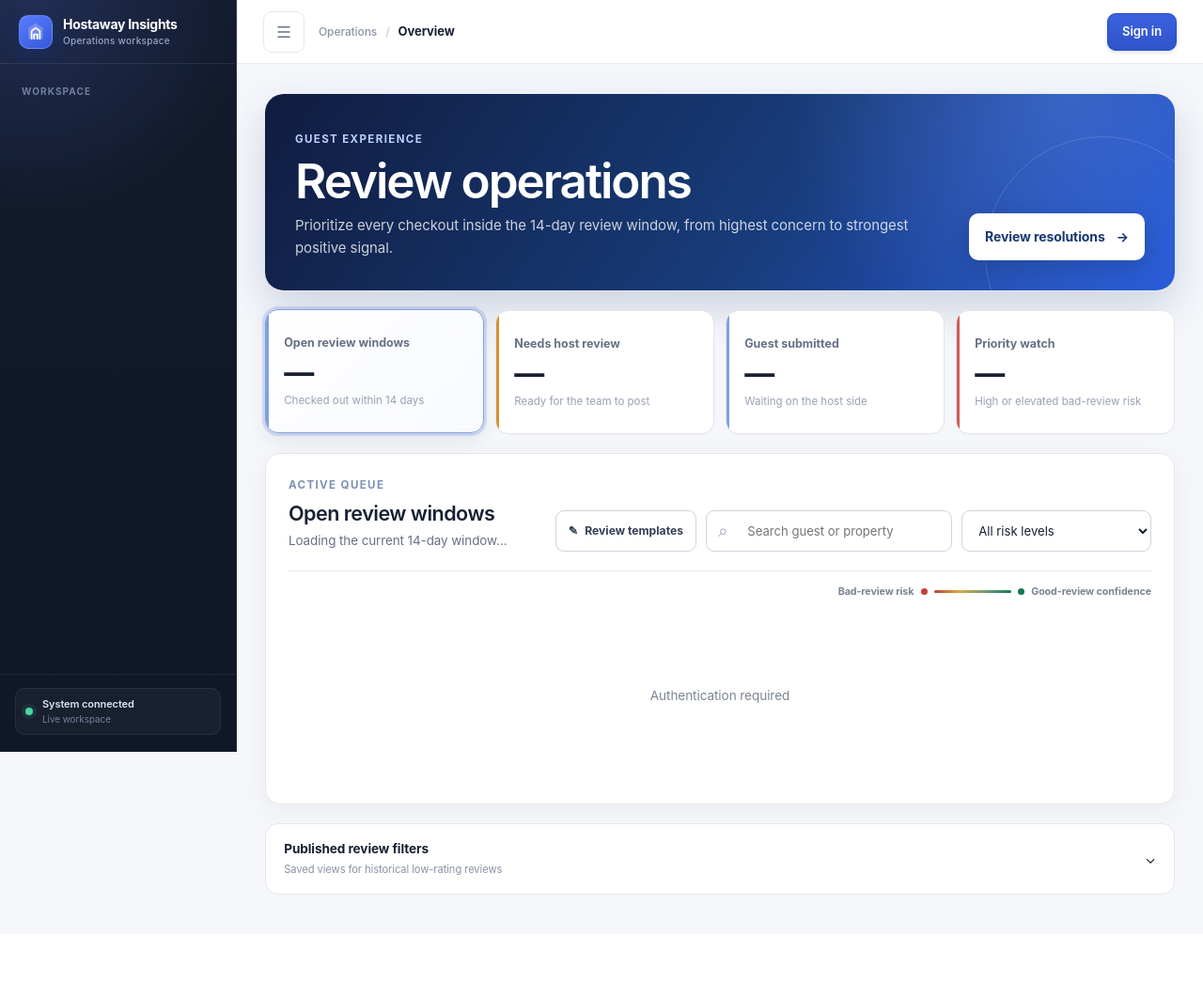
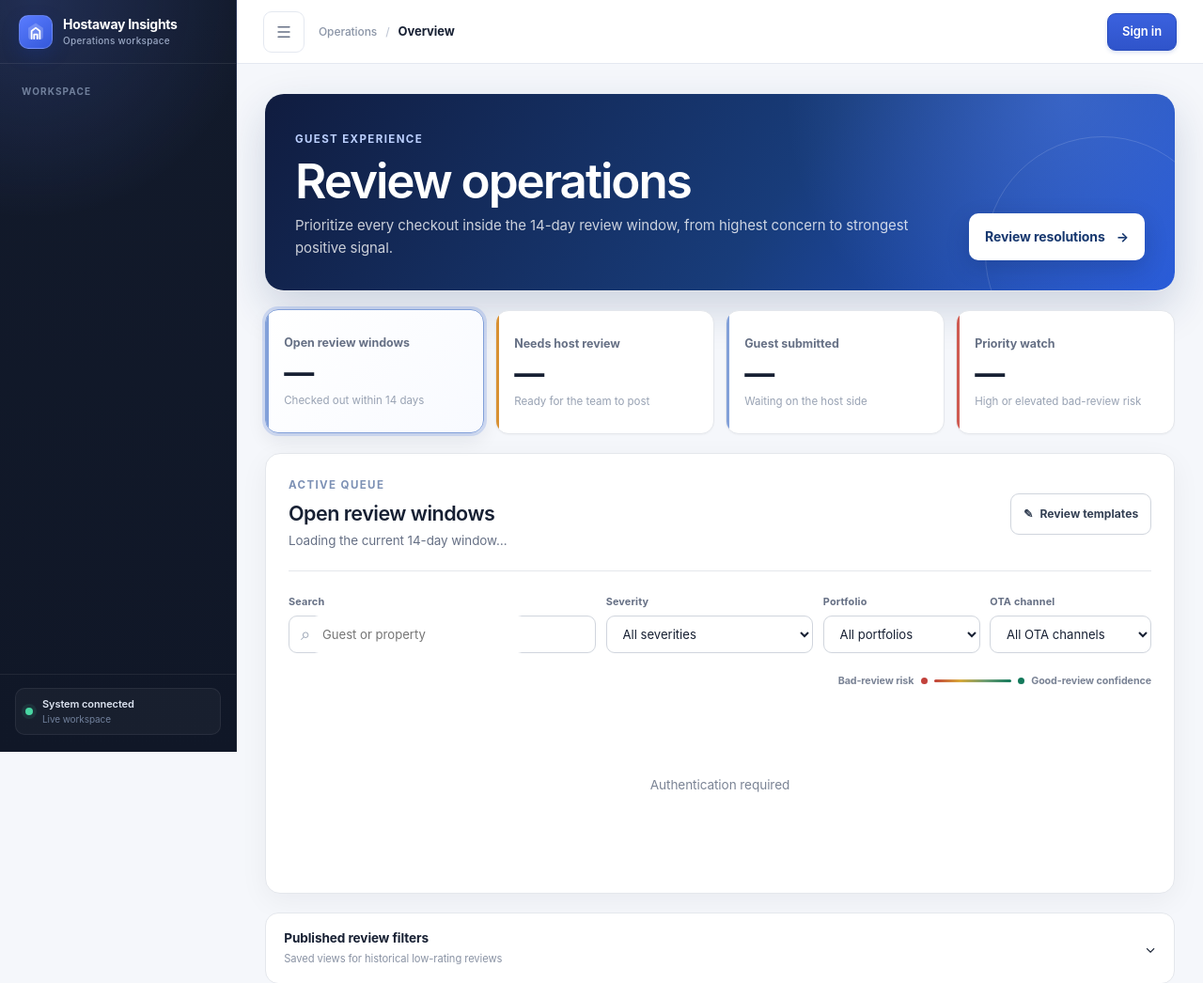
Before and after one commit to richardchen723/guestexperiencemanager, a Flask app: template dashboard/templates/reviews/index.html in a window 1280 px wide. Shown: the top 1046 px of the page at 94% size. Before the commit the page ends 952 px from the top, so only its background shows below. Run offline with Flask 3, Linux system fonts and the light colour scheme; the template is opened without the code that fills it, so the values that code supplies are empty; parts of the project's set-up code (start-up, migrations or seed data) failed here and were passed over; some libraries are stand-ins or nearby versions.

Commit message:
Add review queue portfolio and channel filters

```diff
--- a/dashboard/static/css/review-operations.css
+++ b/dashboard/static/css/review-operations.css
@@ -219,7 +219,7 @@
 
 .review-ops-panel-head {
     display: flex;
-    align-items: flex-end;
+    align-items: center;
     justify-content: space-between;
     gap: var(--space-5);
     padding-bottom: var(--space-5);
@@ -239,9 +239,24 @@
 }
 
 .review-ops-toolbar {
-    display: flex;
-    align-items: center;
+    display: grid;
+    grid-template-columns: minmax(240px, 1fr) repeat(3, minmax(165px, auto));
+    align-items: end;
     gap: .65rem;
+    padding-top: 1rem;
+}
+
+.review-ops-control {
+    display: grid;
+    min-width: 0;
+    gap: .35rem;
+}
+
+.review-ops-control-label {
+    color: #667085;
+    font-size: .68rem;
+    font-weight: 700;
+    letter-spacing: .015em;
 }
 
 .review-templates-button {
@@ -309,7 +324,12 @@
     font-size: .82rem;
 }
 
-.review-ops-select-wrap select { min-width: 175px; }
+.review-ops-select-wrap select {
+    width: 100%;
+    min-width: 165px;
+    padding-right: 2rem;
+    cursor: pointer;
+}
 
 .review-risk-scale {
     display: flex;
@@ -1808,9 +1828,8 @@
 
 @media (max-width: 1050px) {
     .review-ops-summary { grid-template-columns: repeat(2, 1fr); }
-    .review-ops-panel-head { align-items: flex-start; flex-direction: column; }
-    .review-ops-toolbar { width: 100%; flex-wrap: wrap; }
-    .review-ops-search { flex: 1; }
+    .review-ops-toolbar { grid-template-columns: repeat(3, minmax(0, 1fr)); }
+    .review-ops-control--search { grid-column: 1 / -1; }
     .review-ops-search input { width: 100%; min-width: 0; }
     .review-resolution-rule-list { grid-template-columns: repeat(2, minmax(0, 1fr)); }
 }
@@ -1830,7 +1849,9 @@
     .review-ops-metric > strong { font-size: 1.65rem; }
     .review-ops-panel,
     .review-resolution-board-shell { padding: 1rem; border-radius: 12px; }
-    .review-ops-toolbar { align-items: stretch; flex-direction: column; }
+    .review-ops-panel-head { align-items: flex-start; flex-direction: column; }
+    .review-ops-toolbar { grid-template-columns: 1fr; }
+    .review-ops-control--search { grid-column: auto; }
     .review-templates-button { width: 100%; }
     .review-ops-search,
     .review-ops-select-wrap { width: 100%; }
--- a/dashboard/static/js/reviews-page.js
+++ b/dashboard/static/js/reviews-page.js
@@ -2,6 +2,8 @@
     reviews: [],
     search: '',
     risk: 'all',
+    portfolio: 'all',
+    channel: 'all',
     summaryFilter: 'all',
 };
 
@@ -27,6 +29,14 @@
         });
         document.getElementById('reviewRiskFilter')?.addEventListener('change', (event) => {
             reviewQueueState.risk = event.target.value;
+            renderReviewQueue();
+        });
+        document.getElementById('reviewPortfolioFilter')?.addEventListener('change', (event) => {
+            reviewQueueState.portfolio = event.target.value;
+            renderReviewQueue();
+        });
+        document.getElementById('reviewChannelFilter')?.addEventListener('change', (event) => {
+            reviewQueueState.channel = event.target.value;
             renderReviewQueue();
         });
         document.querySelectorAll('[data-queue-filter]').forEach((metric) => {
@@ -70,6 +80,7 @@
     try {
         const data = await fetchJson('/reviews/api/queue');
         reviewQueueState.reviews = data.reviews || [];
+        populateQueueDimensionFilters();
         updateQueueSummary(data.summary || {});
         updateWindowDescription(data.window || {});
         renderReviewQueue();
@@ -77,6 +88,82 @@
         console.error('Error loading review queue:', error);
         container.innerHTML = `<div class="review-ops-error">${escapeHtml(error.message)}</div>`;
     }
+}
+
+function reviewChannelKey(channelName) {
+    const compact = String(channelName || 'direct').trim().toLowerCase().replace(/[^a-z0-9]/g, '');
+    if (compact === 'airbnb' || compact === 'airbnbofficial') return 'airbnb';
+    if (compact === 'homeaway' || compact === 'vrbo') return 'vrbo';
+    if (compact === 'bookingcom' || compact === 'bookingdotcom') return 'bookingcom';
+    if (compact === 'bookingengine' || compact === 'direct') return 'direct';
+    return compact || 'direct';
+}
+
+function reviewChannelLabel(channelName) {
+    const key = reviewChannelKey(channelName);
+    const knownLabels = {
+        airbnb: 'Airbnb',
+        vrbo: 'Vrbo',
+        bookingcom: 'Booking.com',
+        direct: 'Direct booking',
+    };
+    if (knownLabels[key]) return knownLabels[key];
+    return String(channelName || 'Other')
+        .replace(/([a-z])([A-Z])/g, '$1 $2')
+        .replace(/[-_]+/g, ' ')
+        .replace(/\b\w/g, (character) => character.toUpperCase());
+}
+
+function populateQueueDimensionFilters() {
+    const portfolioCounts = new Map();
+    const channelCounts = new Map();
+    reviewQueueState.reviews.forEach((review) => {
+        const portfolio = review.portfolio || 'Unmapped';
+        portfolioCounts.set(portfolio, (portfolioCounts.get(portfolio) || 0) + 1);
+
+        const channel = reviewChannelKey(review.channel_name);
+        const existing = channelCounts.get(channel) || {
+            label: reviewChannelLabel(review.channel_name),
+            count: 0,
+        };
+        existing.count += 1;
+        channelCounts.set(channel, existing);
+    });
+
+    const portfolios = [...portfolioCounts.entries()]
+        .sort(([left], [right]) => left.localeCompare(right))
+        .map(([value, count]) => ({ value, label: `${value} (${count})` }));
+    const channels = [...channelCounts.entries()]
+        .sort(([, left], [, right]) => left.label.localeCompare(right.label))
+        .map(([value, item]) => ({ value, label: `${item.label} (${item.count})` }));
+
+    reviewQueueState.portfolio = populateQueueSelect(
+        'reviewPortfolioFilter',
+        'All portfolios',
+        portfolios,
+        reviewQueueState.portfolio,
+    );
+    reviewQueueState.channel = populateQueueSelect(
+        'reviewChannelFilter',
+        'All OTA channels',
+        channels,
+        reviewQueueState.channel,
+    );
+}
+
+function populateQueueSelect(selectId, allLabel, options, selectedValue) {
+    const select = document.getElementById(selectId);
+    if (!select) return 'all';
+    const availableValues = new Set(options.map((option) => option.value));
+    const nextValue = selectedValue === 'all' || availableValues.has(selectedValue) ? selectedValue : 'all';
+    select.innerHTML = [
+        `<option value="all">${escapeHtml(allLabel)}</option>`,
+        ...options.map((option) => (
+            `<option value="${escapeHtml(option.value)}">${escapeHtml(option.label)}</option>`
+        )),
+    ].join('');
+    select.value = nextValue;
+    return nextValue;
 }
 
 function updateQueueSummary(summary) {
@@ -127,11 +214,23 @@
         const haystack = `${review.guest_name || ''} ${review.listing_name || ''} ${review.portfolio || ''}`.toLowerCase();
         const matchesSearch = !reviewQueueState.search || haystack.includes(reviewQueueState.search);
         const matchesRisk = reviewQueueState.risk === 'all' || review.risk?.key === reviewQueueState.risk;
-        return matchesSearch && matchesRisk && matchesSummaryFilter(review);
+        const matchesPortfolio = reviewQueueState.portfolio === 'all'
+            || (review.portfolio || 'Unmapped') === reviewQueueState.portfolio;
+        const matchesChannel = reviewQueueState.channel === 'all'
+            || reviewChannelKey(review.channel_name) === reviewQueueState.channel;
+        return matchesSearch
+            && matchesRisk
+            && matchesPortfolio
+            && matchesChannel
+            && matchesSummaryFilter(review);
     });
 
     if (!filtered.length) {
-        const message = reviewQueueState.search || reviewQueueState.risk !== 'all' || reviewQueueState.summaryFilter !== 'all'
+        const message = reviewQueueState.search
+            || reviewQueueState.risk !== 'all'
+            || reviewQueueState.portfolio !== 'all'
+            || reviewQueueState.channel !== 'all'
+            || reviewQueueState.summaryFilter !== 'all'
             ? 'No review windows match the current filters.'
             : 'No open review windows. Five-star matches close automatically; lower ratings move to resolution.';
         container.innerHTML = `<div class="review-ops-empty">${escapeHtml(message)}</div>`;
@@ -254,7 +353,7 @@
                     ${hostButton}
                 </div>
                 <div class="review-action-meta">
-                    <span class="review-channel-pill">${escapeHtml(review.channel_name || 'Direct')}</span>
+                    <span class="review-channel-pill">${escapeHtml(reviewChannelLabel(review.channel_name))}</span>
                     <span class="review-action-links">
                         ${hostawayLink}
                         ${manualButton}
--- a/dashboard/templates/reviews/index.html
+++ b/dashboard/templates/reviews/index.html
@@ -3,7 +3,7 @@
 {% block title %}Review Operations - Hostaway Insights{% endblock %}
 
 {% block extra_head %}
-<link rel="stylesheet" href="{{ url_for('static', filename='css/review-operations.css', v='20260813-8') }}">
+<link rel="stylesheet" href="{{ url_for('static', filename='css/review-operations.css', v='20260817-1') }}">
 {% endblock %}
 
 {% block content %}
@@ -50,28 +50,49 @@
                 <h2 id="reviewQueueHeading">Open review windows</h2>
                 <p id="reviewWindowDescription">Loading the current 14-day window…</p>
             </div>
-            <div class="review-ops-toolbar">
             <button type="button" id="reviewTemplatesBtn" class="review-templates-button">
                 <span aria-hidden="true">✎</span>
                 Review templates
             </button>
-                <label class="review-ops-search">
-                    <span class="sr-only">Search guest or property</span>
+        </div>
+
+        <div class="review-ops-toolbar" aria-label="Review queue filters">
+            <label class="review-ops-control review-ops-control--search">
+                <span class="review-ops-control-label">Search</span>
+                <span class="review-ops-search">
                     <span aria-hidden="true">⌕</span>
-                    <input id="reviewQueueSearch" type="search" placeholder="Search guest or property">
+                    <input id="reviewQueueSearch" type="search" placeholder="Guest or property">
+                </span>
             </label>
-                <label class="review-ops-select-wrap">
-                    <span class="sr-only">Filter by review risk</span>
-                    <select id="reviewRiskFilter">
-                        <option value="all">All risk levels</option>
+            <label class="review-ops-control">
+                <span class="review-ops-control-label">Severity</span>
+                <span class="review-ops-select-wrap">
+                    <select id="reviewRiskFilter" aria-label="Filter by severity">
+                        <option value="all">All severities</option>
                         <option value="bad_high">High bad-review risk</option>
                         <option value="bad_elevated">Elevated bad-review risk</option>
                         <option value="mixed">Unclear outcome</option>
                         <option value="good_likely">Likely good</option>
                         <option value="good_high">High chance of good</option>
                     </select>
+                </span>
             </label>
-            </div>
+            <label class="review-ops-control">
+                <span class="review-ops-control-label">Portfolio</span>
+                <span class="review-ops-select-wrap">
+                    <select id="reviewPortfolioFilter" aria-label="Filter by portfolio">
+                        <option value="all">All portfolios</option>
+                    </select>
+                </span>
+            </label>
+            <label class="review-ops-control">
+                <span class="review-ops-control-label">OTA channel</span>
+                <span class="review-ops-select-wrap">
+                    <select id="reviewChannelFilter" aria-label="Filter by OTA channel">
+                        <option value="all">All OTA channels</option>
+                    </select>
+                </span>
+            </label>
         </div>
 
         <div class="review-risk-scale" aria-label="Review risk scale">
@@ -239,5 +260,5 @@
 {% endblock %}
 
 {% block extra_scripts %}
-<script src="{{ url_for('static', filename='js/reviews-page.js', v='20260813-8') }}"></script>
+<script src="{{ url_for('static', filename='js/reviews-page.js', v='20260817-1') }}"></script>
 {% endblock %}
```
Lines whose indentation alone changed are shown as unchanged.
